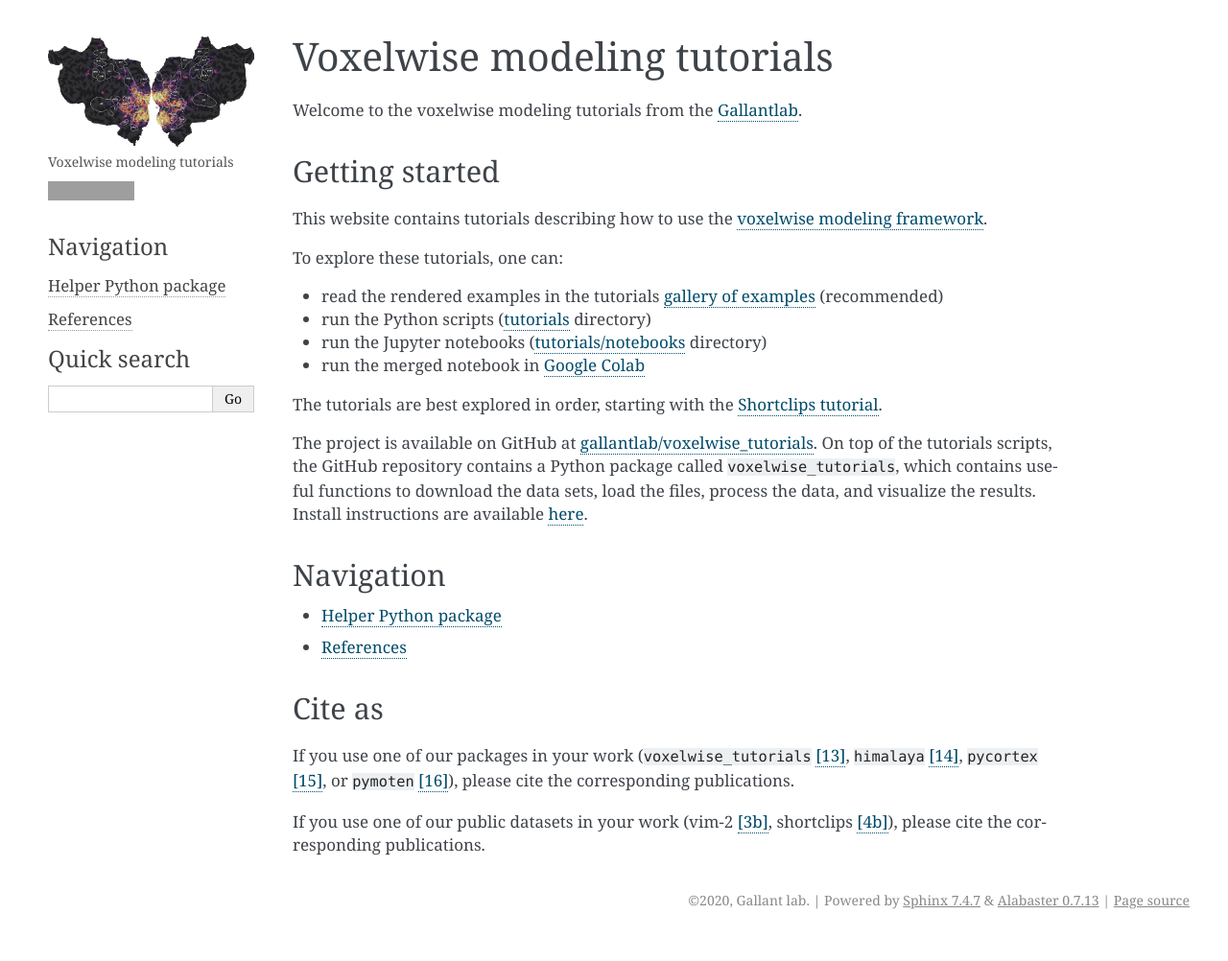
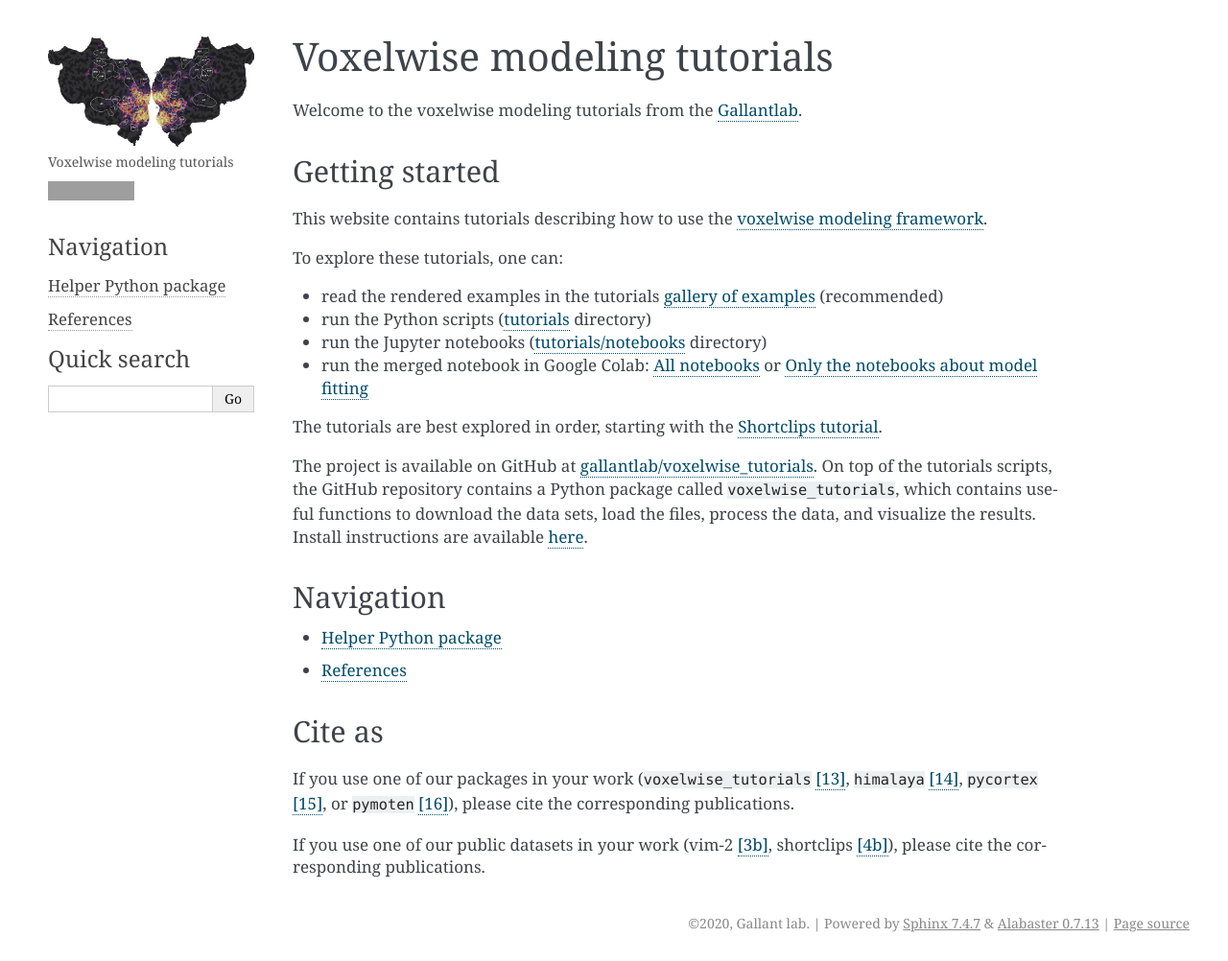
Before and after one commit to gallantlab/voxelwise_tutorials, a Sphinx documentation site: the page built from doc/index.rst, in a window 1280 px wide and 1002 px high. Shown: the whole window at 96% size. Built offline with Sphinx 7.4.7, drawn with Linux system fonts in a browser that asks for light colours; pages that are not in the unit, such as notebooks, are missing from menus; grey boxes are pictures that could not be loaded.

Commit message:
Add merged notebook about model fitting to index

```diff
--- a/doc/index.rst
+++ b/doc/index.rst
@@ -19,8 +19,9 @@
 - run the Jupyter notebooks (`tutorials/notebooks
   <https://github.com/gallantlab/voxelwise_tutorials/tree/main/tutorials/notebooks>`_
   directory)
-- run the merged notebook in
-  `Google Colab <https://colab.research.google.com/github/gallantlab/voxelwise_tutorials/blob/main/tutorials/notebooks/shortclips/merged_for_colab.ipynb>`_
+- run the merged notebook in Google Colab:
+  `All notebooks <https://colab.research.google.com/github/gallantlab/voxelwise_tutorials/blob/main/tutorials/notebooks/shortclips/merged_for_colab.ipynb>`_ or
+  `Only the notebooks about model fitting <https://colab.research.google.com/github/gallantlab/voxelwise_tutorials/blob/main/tutorials/notebooks/shortclips/merged_for_colab_model_fitting.ipynb>`_
 
 The tutorials are best explored in order, starting with the `Shortclips
 tutorial <_auto_examples/index.html>`_.
```
